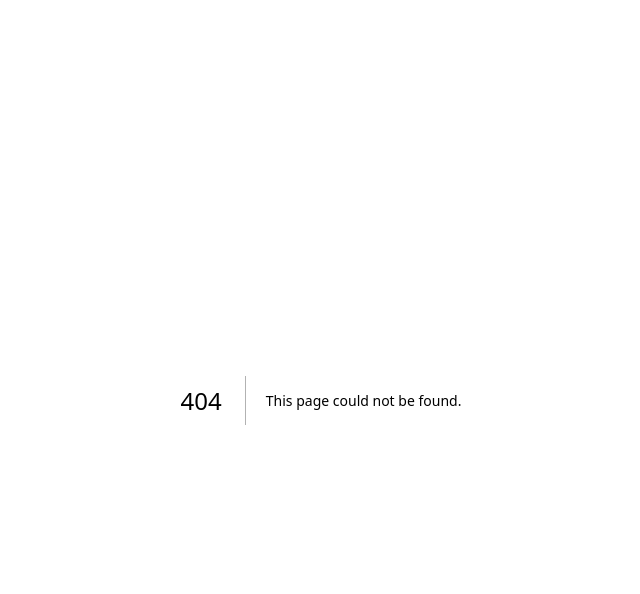
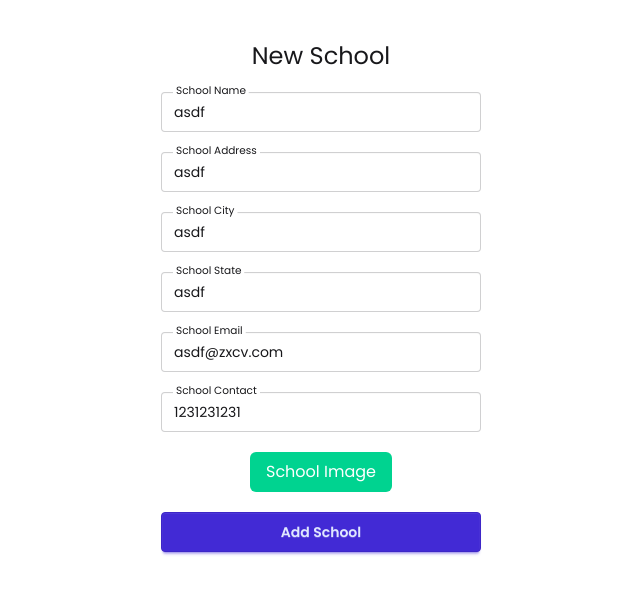
Before and after one commit to jillBhatt26/reno-school-master, a Next.js app: page /new in a window 1280 px wide. Before the commit this address had no page. Shown: the top 594 px of the page, without its empty margins (319-959 px from the left). Built offline with nearby package versions, Linux system fonts and the light colour scheme; no server answers.

Commit message:
Switched to new component from add

```diff
--- a/src/app/add/page.jsx
+++ /dev/null
@@ -1,13 +0,0 @@
-import AddSchoolForm from '@/components/AddSchoolForm';
-
-const AddSchoolPage = () => {
-    return (
-        <div className="container mx-auto">
-            <div className="mt-10">
-                <AddSchoolForm />
-            </div>
-        </div>
-    );
-};
-
-export default AddSchoolPage;
--- /dev/null
+++ b/src/app/new/page.jsx
@@ -0,0 +1,13 @@
+import NewSchoolForm from '@/components/NewSchoolForm';
+
+const NewSchoolPage = () => {
+    return (
+        <div className="container mx-auto">
+            <div className="mt-10">
+                <NewSchoolForm />
+            </div>
+        </div>
+    );
+};
+
+export default NewSchoolPage;
--- a/src/app/page.jsx
+++ b/src/app/page.jsx
@@ -9,7 +9,7 @@ const HomePage = async () => {
         <div className="container mx-auto my-20">
             <div className="mt-10 space-y-10 flex flex-col justify-center items-center">
                 <Link
-                    href="/add"
+                    href="/new"
                     className="btn btn-md btn-primary rounded max-w-40"
                 >
                     Add School
--- a/src/components/AddSchoolForm.jsx
+++ b/src/components/NewSchoolForm.jsx
@@ -7,7 +7,7 @@ import { schoolFormInputsSchema } from '@/lib/schemas/schools';
 import { SchoolsServices } from '@/services/schools';
 import { redirect, RedirectType } from 'next/navigation';
 
-const AddSchoolForm = () => {
+const NewSchoolForm = () => {
     // states
     const [previewImageURL, setPreviewImageURL] = useState(null);
     const [createdSchoolID, setCreatedSchoolID] = useState(null);
@@ -39,7 +39,7 @@ const AddSchoolForm = () => {
     }, [createdSchoolID, isSubmitSuccessful]);
 
     // event handlers
-    const handleAddSchoolFormSubmit = async data => {
+    const handleNewSchoolFormSubmit = async data => {
         try {
             const formData = new FormData();
 
@@ -68,13 +68,13 @@ const AddSchoolForm = () => {
 
     return (
         <div className="w-full px-5 md:w-1/2 md:px-0 lg:w-1/3 xl:w-1/4 mx-auto">
-            <h1 className="text-center text-2xl mb-5">Add School</h1>
+            <h1 className="text-center text-2xl mb-5">New School</h1>
 
             <form
                 noValidate
                 autoComplete="off"
                 className="min-w-40 w-full space-y-5"
-                onSubmit={handleSubmit(handleAddSchoolFormSubmit)}
+                onSubmit={handleSubmit(handleNewSchoolFormSubmit)}
             >
                 {errors && errors.root && errors.root.message && (
                     <div
@@ -236,4 +236,4 @@ const AddSchoolForm = () => {
     );
 };
 
-export default AddSchoolForm;
+export default NewSchoolForm;
```
